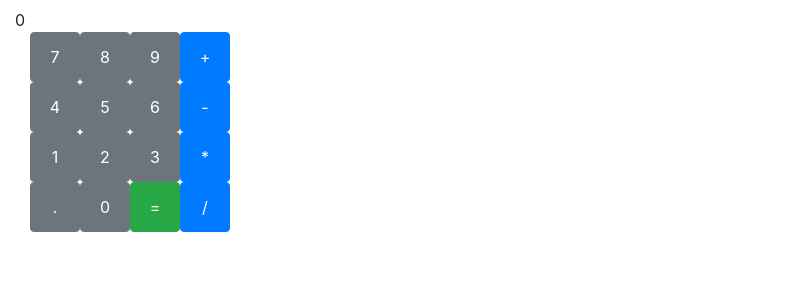
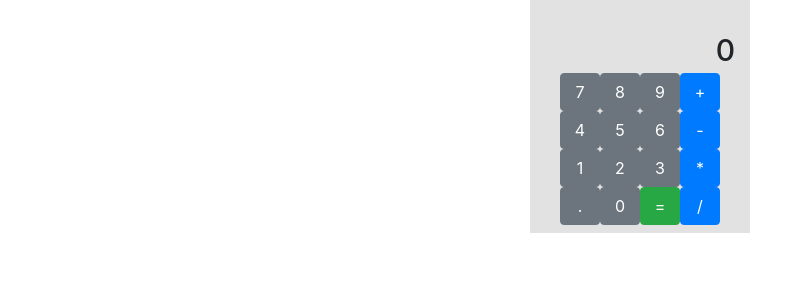
Before and after one commit to federicomoscardo/react-calculator, a React (Create React App) app: page / in a window 1280 px wide. Shown: the top 300 px of the page, without its empty margins (0-797 px from the left). Built offline with nearby package versions, Linux system fonts and the light colour scheme.

Commit message:
create this CSS file to all the app

```diff
--- a/src/App.css
+++ b/src/App.css
@@ -1,9 +1,21 @@
-.resultScreen {
-    background-color: lightgrey;
-    border: 1px solid black;
+.calculator {
+    max-width: 220px;
+    background-color: rgb(226, 226, 226);
+}
+
+.result {
+    font-size: 30px;
+    font-weight: 500;
+    text-align: right;
+}
+
+.operationHistory {
+    font-size: 12px;
+    color: grey;
+    min-height: 20px;
 }
 
 button {
-    width: 50px;
-    height: 50px;
+    min-width: 40px;
+    cursor: pointer;
 }
```
